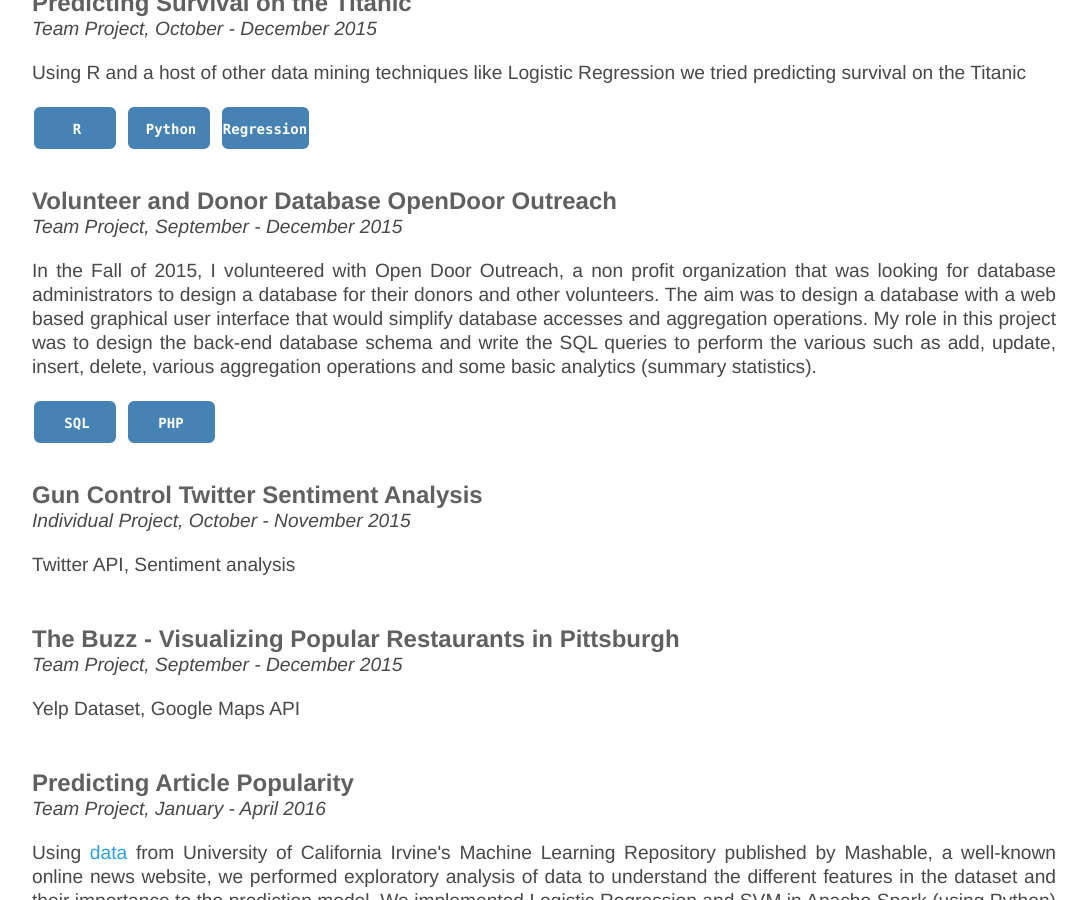
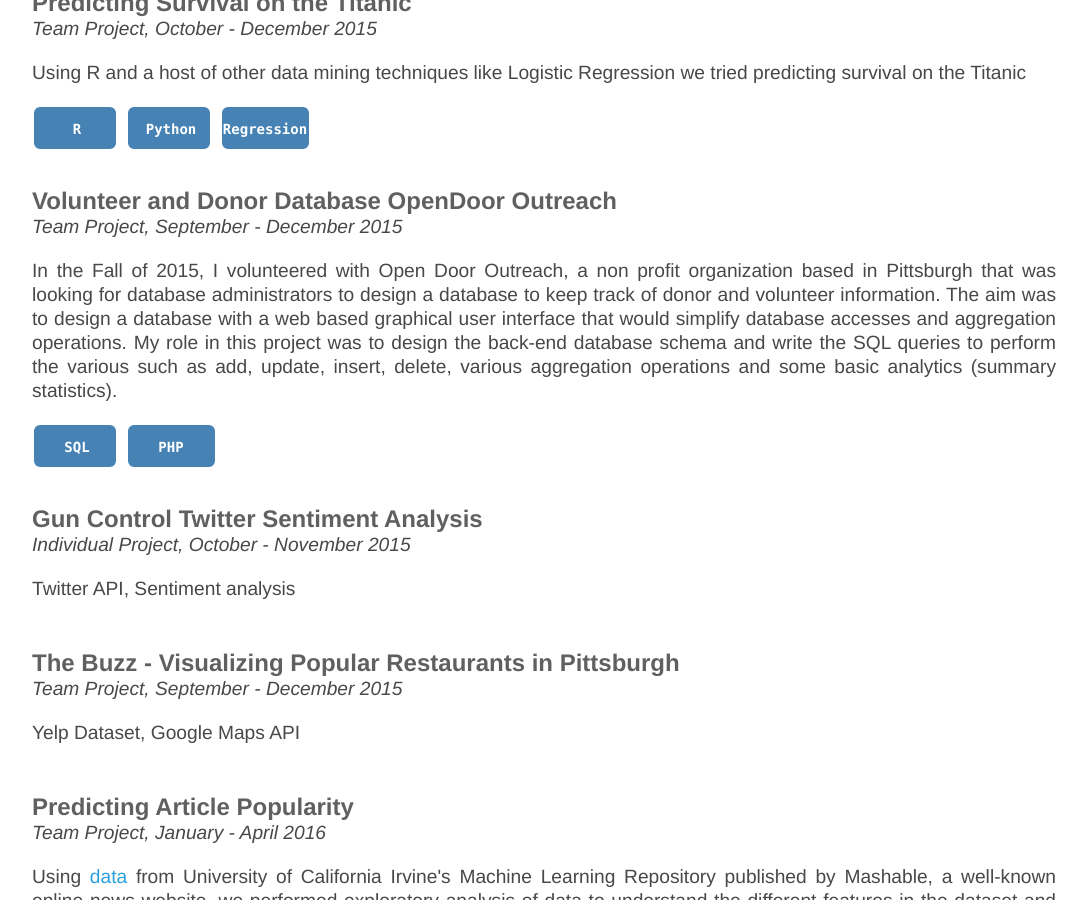
Before and after one commit to NeilBardhan/neilbardhan.github.io, a Jekyll site: the page built from projects/index.html, in a window 1280 px wide and 900 px high, scrolled down 1776 px. Shown: the whole window, without its empty margins (96-1183 px from the left). Built offline with Jekyll 4.4.1, drawn with Linux system fonts in a browser that asks for light colours.

Commit message:
Update index.html

```diff
--- a/projects/index.html
+++ b/projects/index.html
@@ -118,7 +118,7 @@ title: Projects
 	<div id="project4">
 		<h3>Volunteer and Donor Database OpenDoor Outreach</h3>
 		<p><em>Team Project, September - December 2015</em></p>
-		<p>In the Fall of 2015, I volunteered with Open Door Outreach, a non profit organization that was looking for database administrators to design a database for their donors and other volunteers. The aim was to design a database with a web based graphical user interface that would simplify database accesses and aggregation operations. My role in this project was to design the back-end database schema and write the SQL queries to perform the various such as add, update, insert, delete, various aggregation operations and some basic analytics (summary statistics).</p>
+		<p>In the Fall of 2015, I volunteered with Open Door Outreach, a non profit organization based in Pittsburgh that was looking for database administrators to design a database to keep track of donor and volunteer information. The aim was to design a database with a web based graphical user interface that would simplify database accesses and aggregation operations. My role in this project was to design the back-end database schema and write the SQL queries to perform the various such as add, update, insert, delete, various aggregation operations and some basic analytics (summary statistics).</p>
 
 		<svg width="90" height="50">
   			<g>
```
